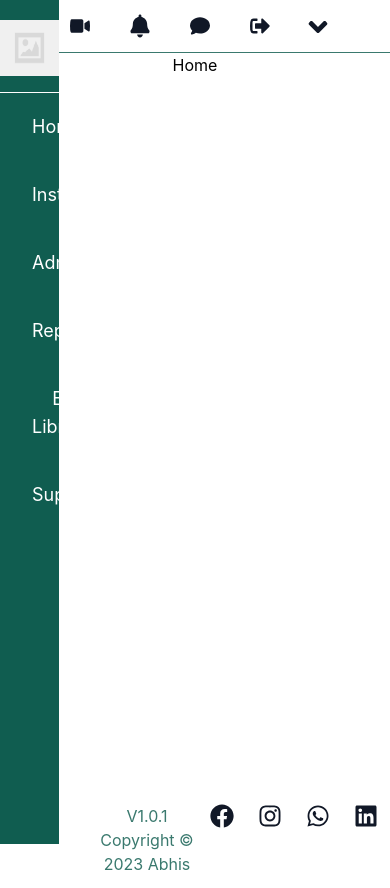
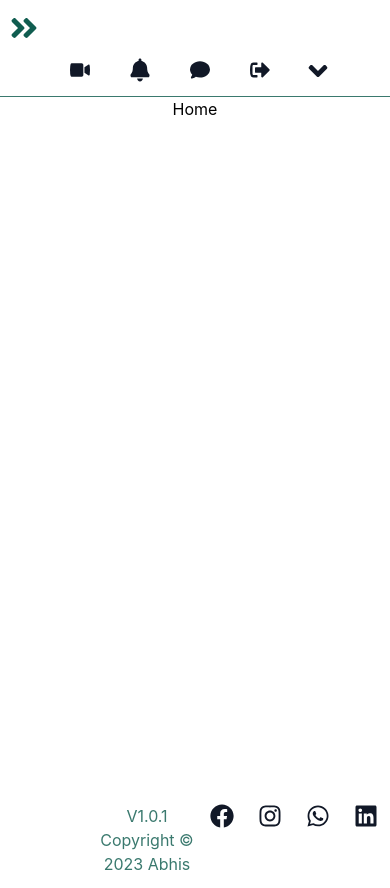
Before and after one commit to moFazil/liveabhis, a React (Create React App) app: page / in a window 390 px wide. Built offline with nearby package versions, Linux system fonts and the light colour scheme.

Commit message:
added hamburger menu

```diff
--- a/src/Components/Sidebar/Sidebar.jsx
+++ b/src/Components/Sidebar/Sidebar.jsx
@@ -1,26 +1,88 @@
-import React from 'react'
+import React, { useState } from 'react';
 import logo from '../Sidebar/SidebarImages/empty.png';
 import { Link } from 'react-router-dom';
-import {FaHome,FaPhoneAlt,FaRegBuilding,FaUserPlus} from 'react-icons/fa';
-import{LuFileCheck2} from 'react-icons/lu';
-import {BiBook} from 'react-icons/bi';
+import {
+  FaAngleDoubleRight,
+  FaHome,
+  FaPhoneAlt,
+  FaRegBuilding,
+  FaUserPlus,
+} from 'react-icons/fa';
+import { LuFileCheck2 } from 'react-icons/lu';
+import { BiBook } from 'react-icons/bi';
 
 const Sidebar = () => {
+  const [isSidebarOpen, setIsSidebarOpen] = useState(false);
+
+  const toggleSidebar = () => {
+    setIsSidebarOpen(!isSidebarOpen);
+  };
+
   return (
-    <div className=''>
-        <div className=' bg-greenbg flex flex-col w-[15%] py-5 absolute h-screen text-white text-lg'>
-            <img src={logo} alt="Logo" className=' w-32 h-14'/>
-            <p className=' w-full bg-white h-[1px] mt-4'></p>
-            <div className=' w-full'><Link to={`/`}><p className=' py-5 flex justify-start pl-3 items-center gap-5 hover:bg-yellow'><FaHome/>Home</p></Link></div>
-            <div className=' w-full'><Link to={`/institute`}><p className=' py-5 flex justify-start pl-3 items-center gap-5 hover:bg-yellow'><FaRegBuilding/> Institutes</p></Link></div>
-            <div className=' w-full'><Link to={`/admins`}><p className=' py-5 flex justify-start pl-3 items-center gap-5 hover:bg-yellow'><FaUserPlus/>Admins</p></Link></div>
-            <div className=' w-full'><Link to={`/reports`}><p className=' py-5 flex justify-start pl-3 items-center gap-5 hover:bg-yellow'><LuFileCheck2/>Reports</p></Link></div>
-            <div className=' w-full'><Link to={`/elibrary`}><p className=' py-5 flex justify-start pl-3 items-center gap-5 hover:bg-yellow'><BiBook/>E-Library</p></Link></div>
-            <div className=' w-full'><Link to={`/support`}><p className=' py-5 flex justify-start pl-3 items-center gap-5 hover:bg-yellow'><FaPhoneAlt/> Support</p></Link></div>
+    <div className='relative'>
+      <div
+        className={`hamburger-menu ${
+          isSidebarOpen ? 'open' : ''
+        }`}
+        onClick={toggleSidebar}
+      >
+      <div className="cursor-pointer">
+          <FaAngleDoubleRight className=' w-12 mt-3 h-8 text-greenbg hover:text-yellow'/>
         </div>
+      </div>
 
+      <div
+        className={`bg-greenbg ${
+          isSidebarOpen ? 'w-[15%]' : 'w-[0]'
+        } py-5 absolute h-screen text-white text-lg transition-all duration-300 ease-in-out`}
+      >
+        <img src={logo} alt='Logo' className='w-32 h-14' />
+        <p className='w-full bg-white h-[1px] mt-4'></p>
+        <div className='w-full'>
+          <Link to={`/`}>
+            <p className='py-5 flex justify-start pl-3 items-center gap-5 hover:bg-yellow'>
+              <FaHome />Home
+            </p>
+          </Link>
+        </div>
+        <div className='w-full'>
+          <Link to={`/institute`}>
+            <p className='py-5 flex justify-start pl-3 items-center gap-5 hover:bg-yellow'>
+              <FaRegBuilding /> Institutes
+            </p>
+          </Link>
+        </div>
+        <div className='w-full'>
+          <Link to={`/admins`}>
+            <p className='py-5 flex justify-start pl-3 items-center gap-5 hover:bg-yellow'>
+              <FaUserPlus />Admins
+            </p>
+          </Link>
+        </div>
+        <div className='w-full'>
+          <Link to={`/reports`}>
+            <p className='py-5 flex justify-start pl-3 items-center gap-5 hover:bg-yellow'>
+              <LuFileCheck2 />Reports
+            </p>
+          </Link>
+        </div>
+        <div className='w-full'>
+          <Link to={`/elibrary`}>
+            <p className='py-5 flex justify-start pl-3 items-center gap-5 hover:bg-yellow'>
+              <BiBook />E-Library
+            </p>
+          </Link>
+        </div>
+        <div className='w-full'>
+          <Link to={`/support`}>
+            <p className='py-5 flex justify-start pl-3 items-center gap-5 hover:bg-yellow'>
+              <FaPhoneAlt /> Support
+            </p>
+          </Link>
+        </div>
+      </div>
     </div>
-  )
-}
+  );
+};
 
 export default Sidebar;
```
